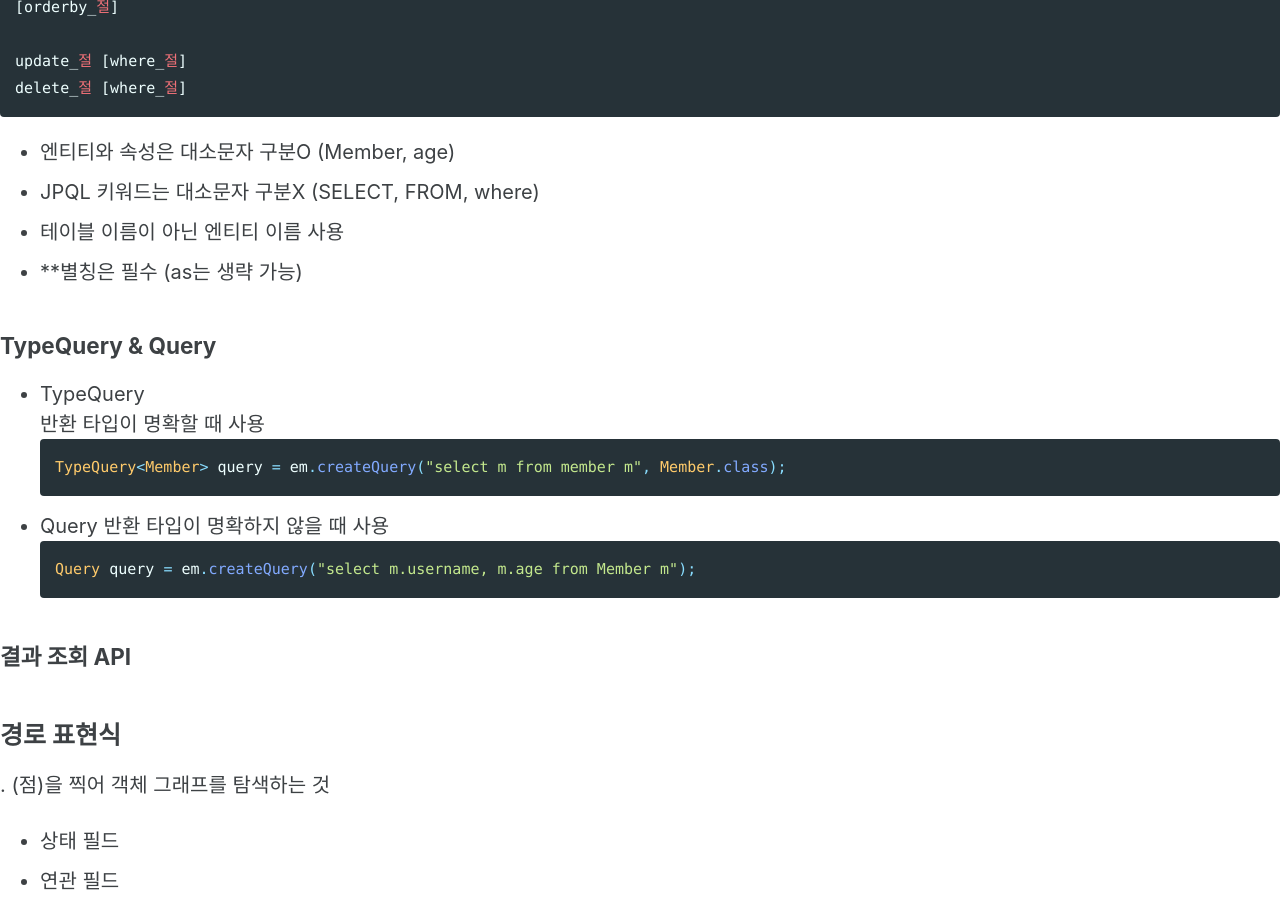
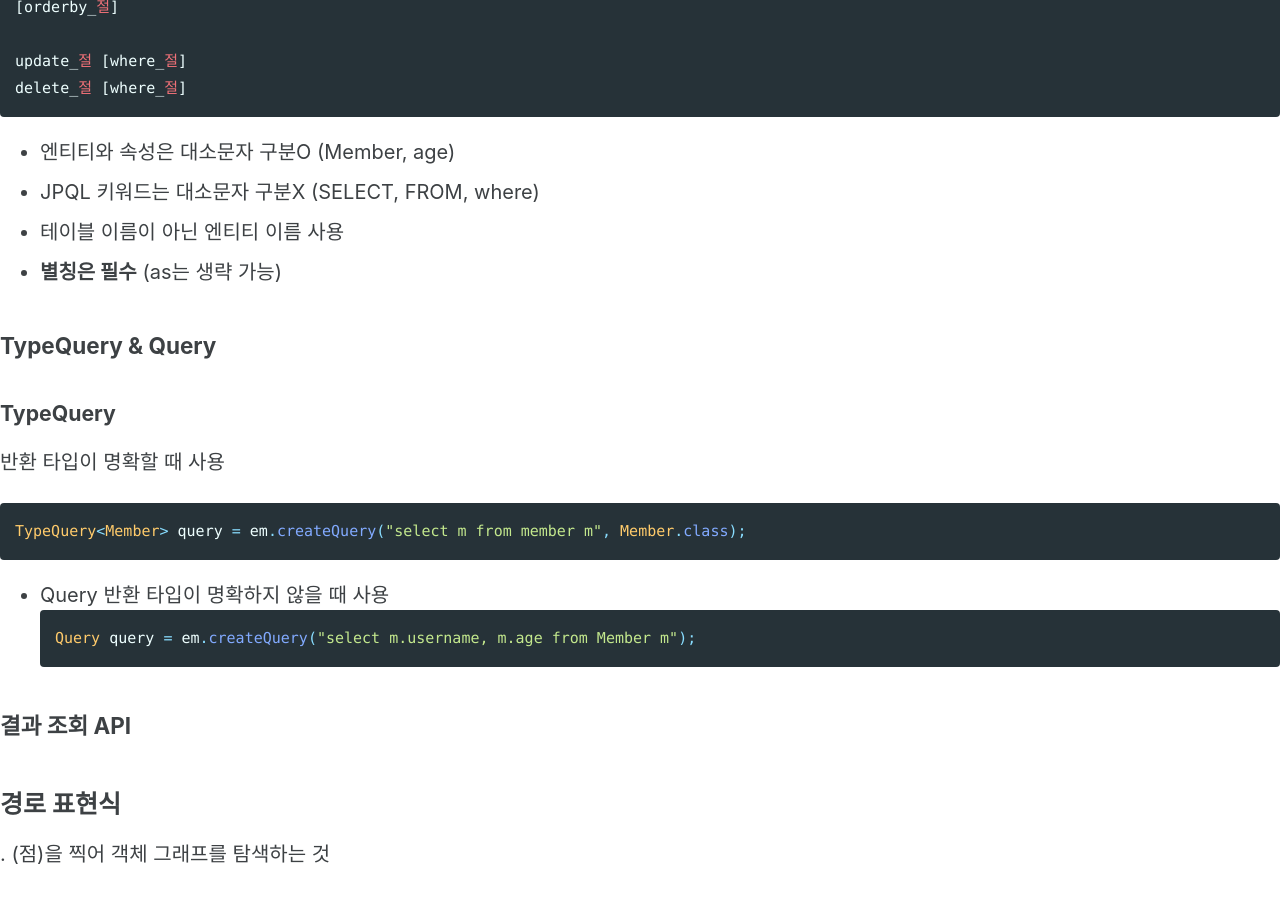
Before and after one commit to maenguin/maenguin.github.io, a Jekyll site: the page built from private/jpa-jpql.md, in a window 1280 px wide and 900 px high, scrolled down 697 px. Built offline with Jekyll 4.4.1, drawn with Linux system fonts in a browser that asks for light colours; cached includes are drawn as plain includes; our own code applies the rules of GitHub Pages for plain Markdown files.

Commit message:
Update jpa-jpql.md

````diff
--- a/private/jpa-jpql.md
+++ b/private/jpa-jpql.md
@@ -22,14 +22,14 @@ delete_절 [where_절]
 * 엔티티와 속성은 대소문자 구분O (Member, age)
 * JPQL 키워드는 대소문자 구분X (SELECT, FROM, where)
 * 테이블 이름이 아닌 엔티티 이름 사용
-* **별칭은 필수 (as는 생략 가능)
+* **별칭은 필수** (as는 생략 가능)
 
 ### TypeQuery & Query
-* TypeQuery
-  반환 타입이 명확할 때 사용
-  ```java
-  TypeQuery<Member> query = em.createQuery("select m from member m", Member.class);
-  ```
+#### TypeQuery
+반환 타입이 명확할 때 사용
+```java
+TypeQuery<Member> query = em.createQuery("select m from member m", Member.class);
+```
 * Query
   반환 타입이 명확하지 않을 때 사용
   ```java
````
